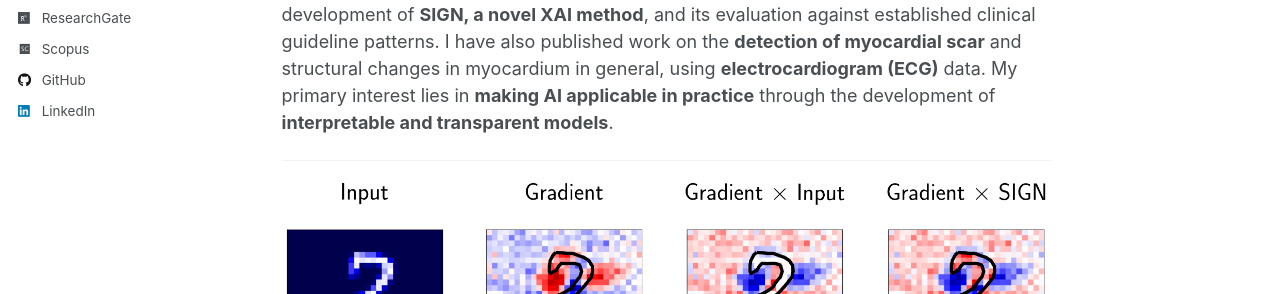
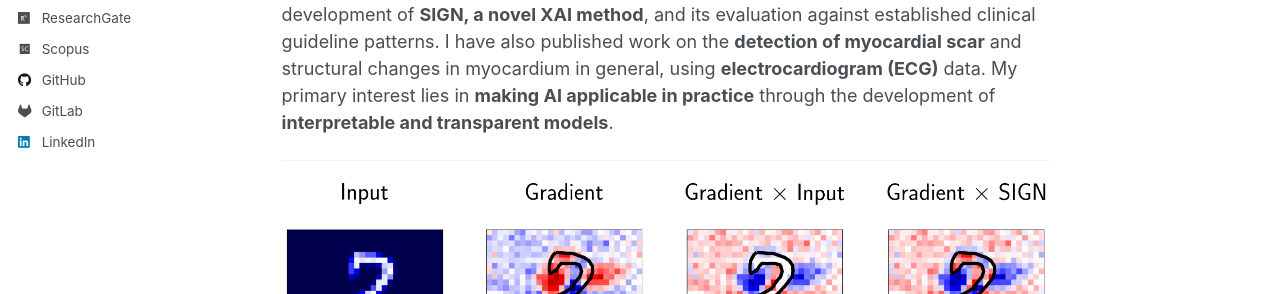
Before and after one commit to nilsgumpfer/nilsgumpfer.github.io, a Jekyll site: the page built from _pages/about.md, in a window 1280 px wide. Shown: the part 579-873 px from the top of the page. Built offline with Jekyll 4.4.1, drawn with Linux system fonts in a browser that asks for light colours; some web fonts are replaced; a script that is not in the unit is left out.

Commit message:
2026-07-08 15:58:02

```diff
--- a/_config.yml
+++ b/_config.yml
@@ -47,6 +47,7 @@ author:
   codepen          : # Username
   dribbble         : # Username
   github           : "nilsgumpfer"
+  gitlab           : "nilsgumpfer" # Username
   kaggle           : # Username
   stackoverflow    : # User number or user number and name (i.e., use "1" or "1/jeff-atwood")
 
--- a/_includes/author-profile.html
+++ b/_includes/author-profile.html
@@ -78,6 +78,9 @@
       {% endif %}
       {% if author.github %}
         <li><a href="https://github.com/{{ author.github }}"><i class="fab fa-fw fa-github icon-pad-right" aria-hidden="true"></i>GitHub</a></li>
+      {% endif %}
+      {% if author.gitlab %}
+        <li><a href="https://gitlab.com/{{ author.gitlab }}"><i class="fab fa-fw fa-gitlab icon-pad-right" aria-hidden="true"></i>GitLab</a></li>
       {% endif %}
       {% if author.kaggle %}
         <li><a href="https://kaggle.com/{{ author.kaggle }}"><i class="fab fa-fw fa-kaggle icon-pad-right" aria-hidden="true"></i>Kaggle</a></li>
```
